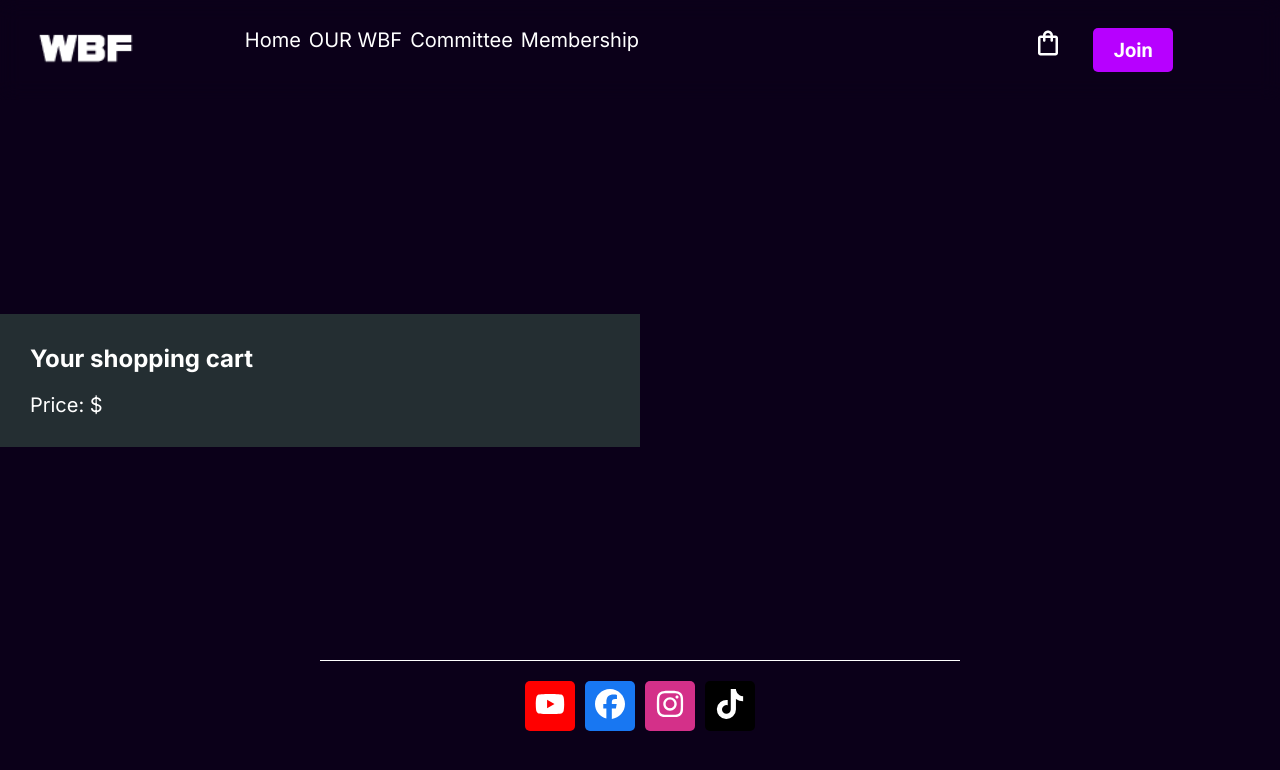
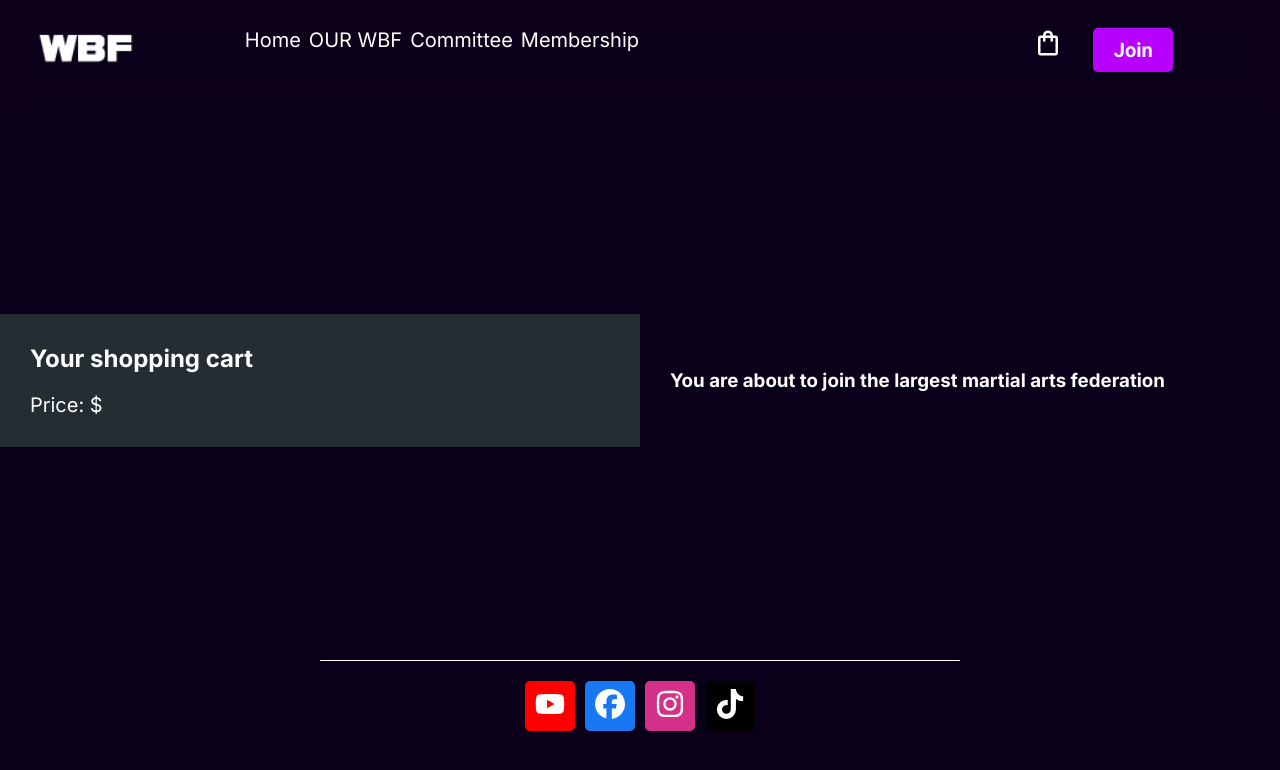
Before and after one commit to FerZva/world-bushido-federation-landingpage, a Next.js app: page /cart in a window 1280 px wide. Shown: the top 770 px of the page. Built offline with nearby package versions, Linux system fonts and the light colour scheme.

Commit message:
Adding a new title

```diff
--- a/src/app/cart/page.js
+++ b/src/app/cart/page.js
@@ -90,7 +90,7 @@ function Page({ searchParams }) {
                 </button>
             </form>
           </div>
-          {/* <h3>Step 2</h3> */}
+          <h3>You are about to join the largest martial arts federation</h3>
           <div
           style={{ display: divValue === 2 ? 'block' : 'none' }}
           >
```
